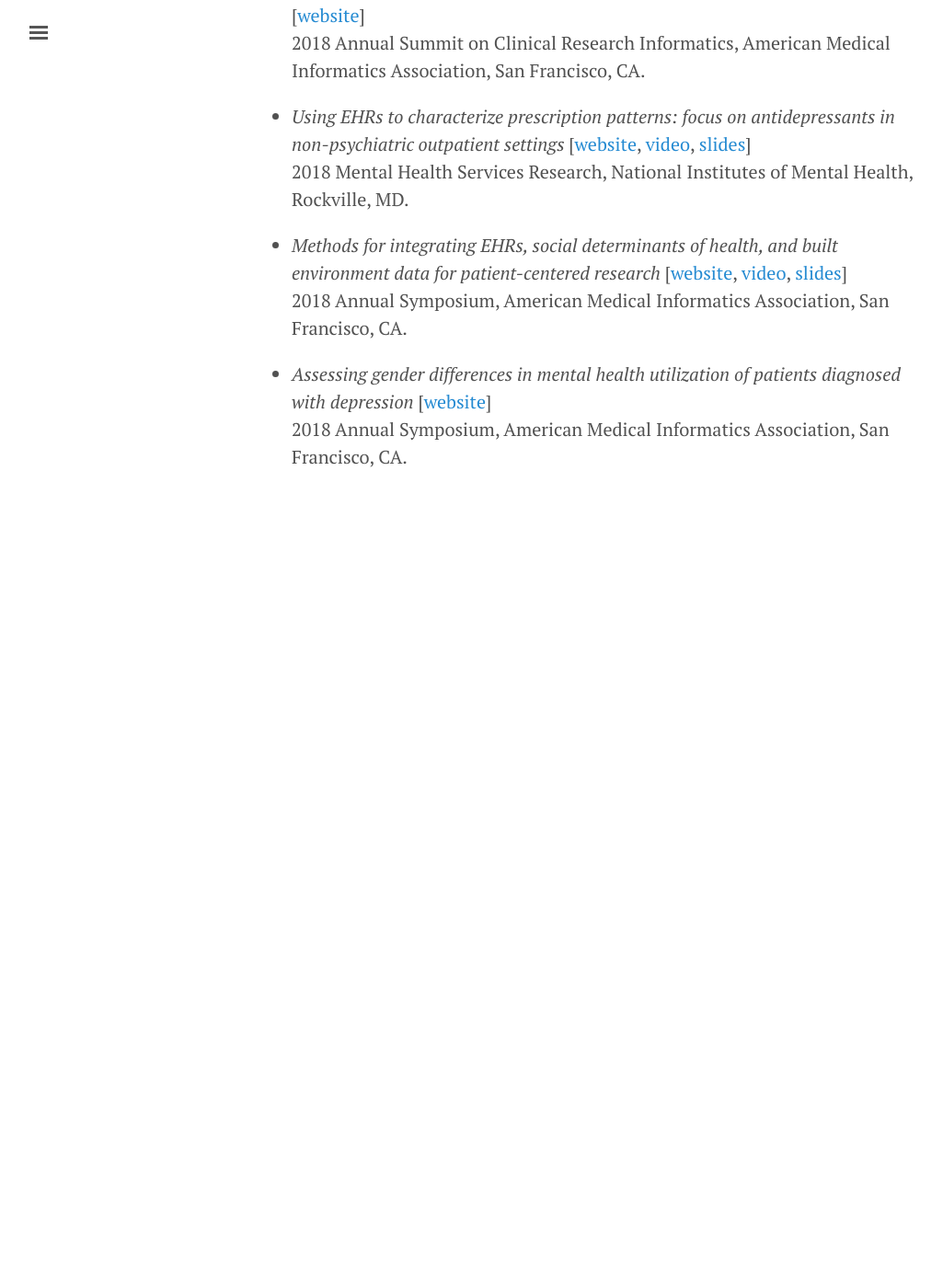
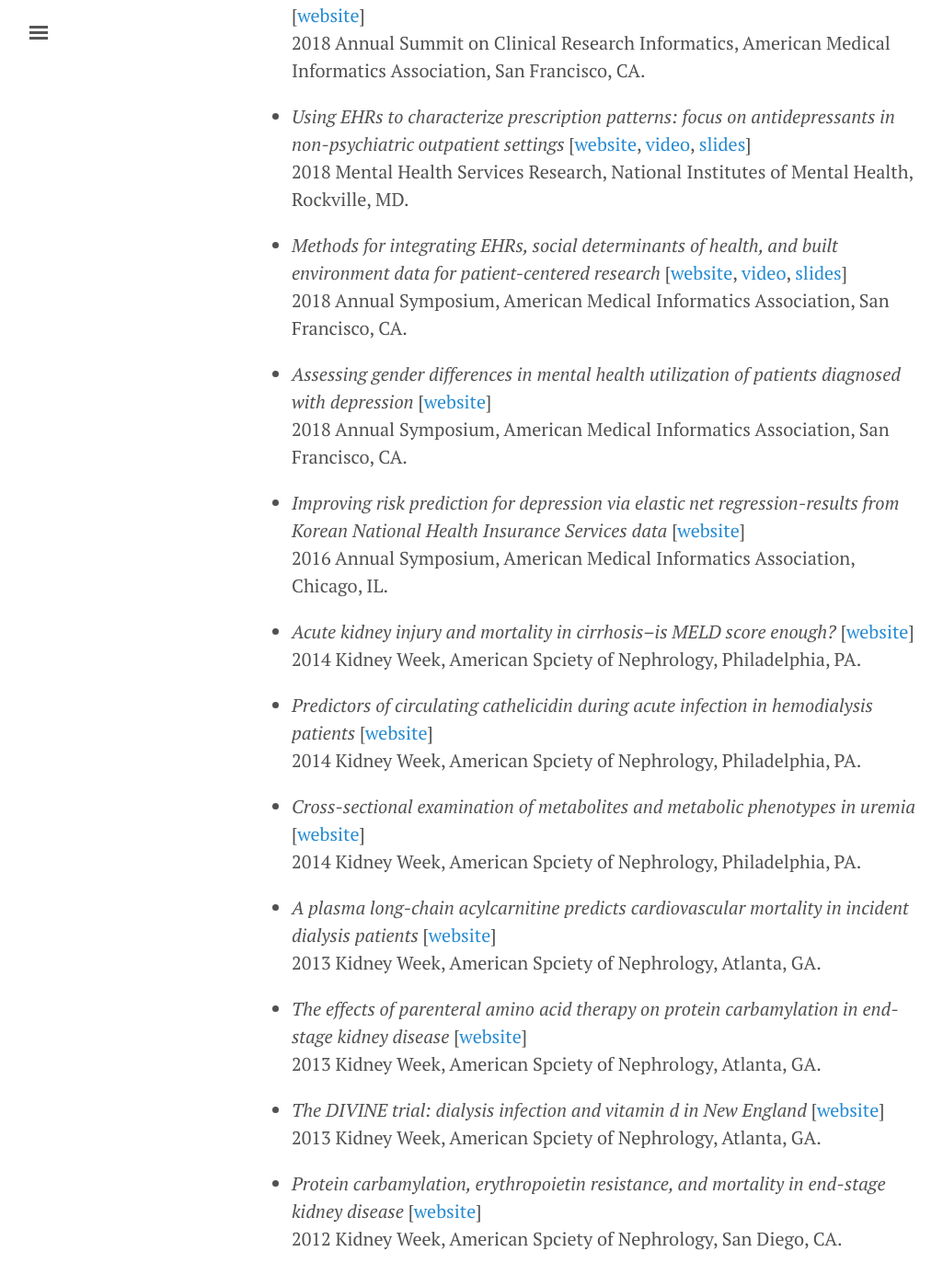
Before and after one commit to jdeferio/jdeferio.github.io, a Jekyll site: the page built from pubs.html, in a window 1280 px wide and 1400 px high, scrolled down 1993 px. Shown: the whole window at 92% size, without its empty margins (3-1028 px from the left). Built offline with Jekyll 4.4.1, drawn with Linux system fonts in a browser that asks for light colours; before the commit the page ends 2585 px from its top, so only the background shows below that; some of the changed text lies outside the part shown.

Commit message:
updates to research

```diff
--- a/_config.yml
+++ b/_config.yml
@@ -5,7 +5,7 @@
 # relative_permalinks: true
 
 # Setup
-title:               "@diaferiaj — Joseph Deferio"
+title:               "@djdeferio — Joseph Deferio"
 tagline:             ""
 description:         "Joseph Deferio"
 baseurl:             ""
@@ -15,9 +15,9 @@
 # About/contact
 author:
   name:              "Joseph Deferio"
-  url:               https://twitter.com/diaferiaj
+  url:               https://twitter.com/jdeferio
   email:             jdeferio@gmail.com
-  twitter:           diaferiaj
+  twitter:           jdeferio
 
 # Custom vars
 version:             1.0.0
--- a/pubs.html
+++ b/pubs.html
@@ -104,3 +104,43 @@
             [<a href="https://symposium2018.zerista.com/event/member/509475" target="_blank">website</a>]<br/>
             2018 Annual Symposium, American Medical Informatics Association, San Francisco, CA.</li>
     </ul>
+    <ul>
+        <li><em>Improving risk prediction for depression via elastic net regression-results from Korean National Health Insurance Services data</em>
+            [<a href="https://www.amia.org/amia2016" target="_blank">website</a>]<br/>
+            2016 Annual Symposium, American Medical Informatics Association, Chicago, IL.</li>
+    </ul>
+    <ul>
+        <li><em>Acute kidney injury and mortality in cirrhosis–is MELD score enough?</em>
+            [<a href="https://www.asn-online.org/education/kidneyweek/2014/" target="_blank">website</a>]<br/>
+            2014 Kidney Week, American Spciety of Nephrology, Philadelphia, PA.</li>
+    </ul>
+    <ul>
+        <li><em>Predictors of circulating cathelicidin during acute infection in hemodialysis patients</em>
+            [<a href="https://www.asn-online.org/education/kidneyweek/2014/" target="_blank">website</a>]<br/>
+            2014 Kidney Week, American Spciety of Nephrology, Philadelphia, PA.</li>
+    </ul>
+    <ul>
+        <li><em>Cross-sectional examination of metabolites and metabolic phenotypes in uremia</em>
+            [<a href="https://www.asn-online.org/education/kidneyweek/2014/" target="_blank">website</a>]<br/>
+            2014 Kidney Week, American Spciety of Nephrology, Philadelphia, PA.</li>
+    </ul>
+    <ul>
+        <li><em>A plasma long-chain acylcarnitine predicts cardiovascular mortality in incident dialysis patients</em>
+            [<a href="https://www.asn-online.org/education/kidneyweek/2013/" target="_blank">website</a>]<br/>
+            2013 Kidney Week, American Spciety of Nephrology, Atlanta, GA.</li>
+    </ul>
+    <ul>
+        <li><em>The effects of parenteral amino acid therapy on protein carbamylation in end-stage kidney disease</em>
+            [<a href="https://www.asn-online.org/education/kidneyweek/2013/" target="_blank">website</a>]<br/>
+            2013 Kidney Week, American Spciety of Nephrology, Atlanta, GA.</li>
+    </ul>
+    <ul>
+        <li><em>The DIVINE trial: dialysis infection and vitamin d in New England</em>
+            [<a href="https://www.asn-online.org/education/kidneyweek/2013/" target="_blank">website</a>]<br/>
+            2013 Kidney Week, American Spciety of Nephrology, Atlanta, GA.</li>
+    </ul>
+    <ul>
+        <li><em>Protein carbamylation, erythropoietin resistance, and mortality in end-stage kidney disease</em>
+            [<a href="https://www.asn-online.org/education/kidneyweek/2012/" target="_blank">website</a>]<br/>
+            2012 Kidney Week, American Spciety of Nephrology, San Diego, CA.</li>
+    </ul>
```
